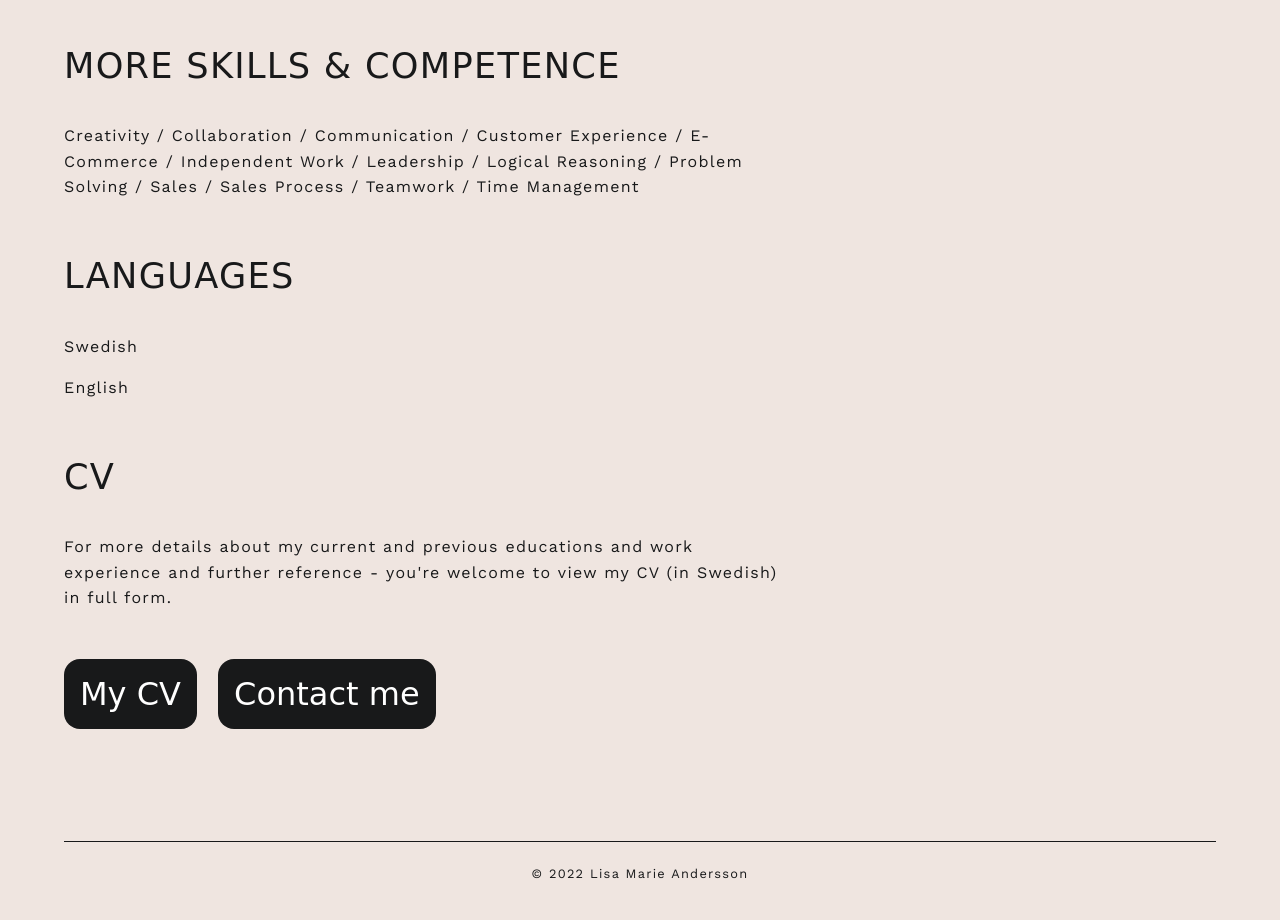
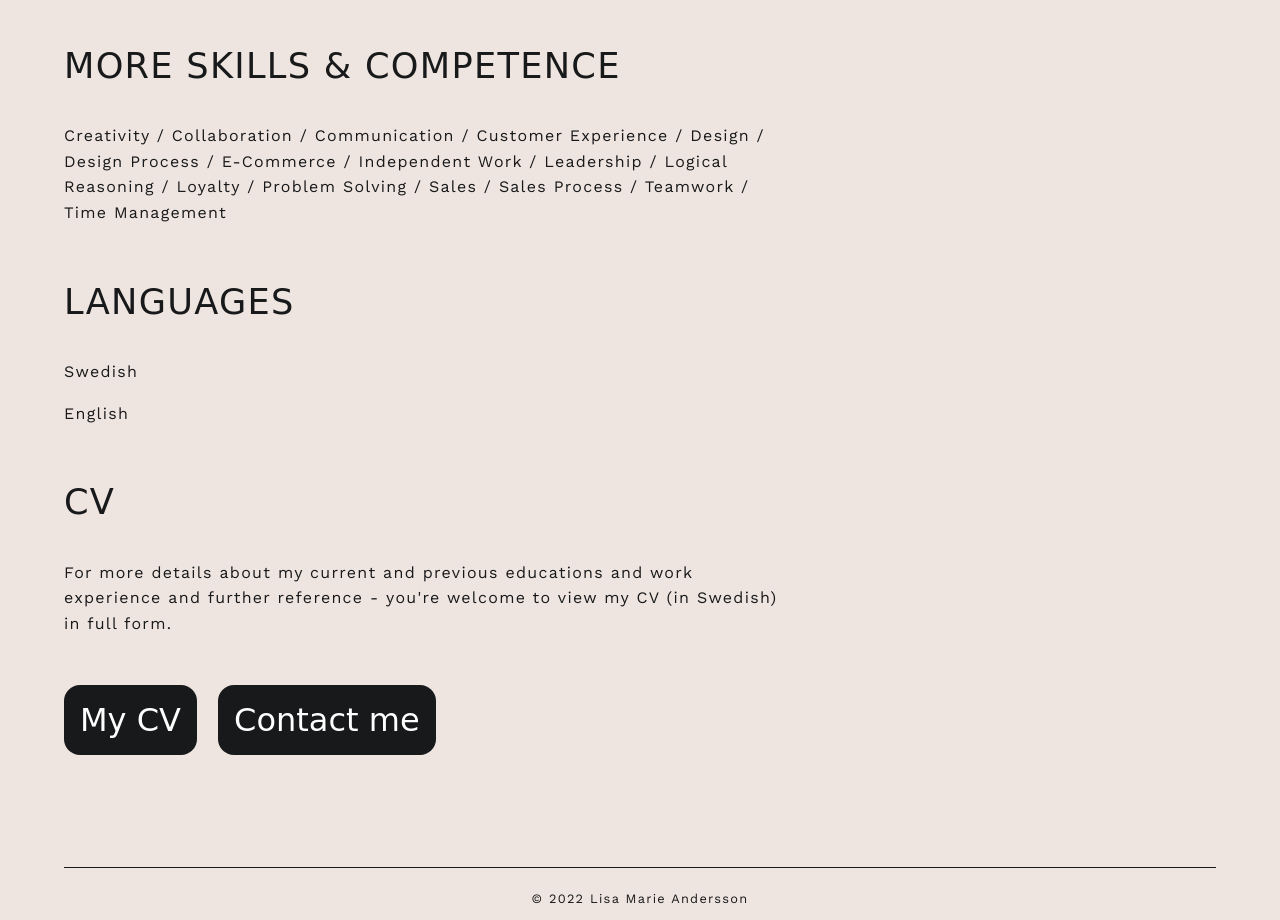
Before and after one commit to lisamarieandersson/cv, a plain HTML site: page about.html in a window 1280 px wide. Shown: the part 1720-2640 px from the top of the page. Drawn offline with nearby package versions, Linux system fonts and the light colour scheme; a web font is replaced by a local one.

Commit message:
edited presentation in about.html

```diff
--- a/about.html
+++ b/about.html
@@ -108,9 +108,9 @@
 
             <h2 class="spacing uppercase line-height font-weight-400">More skills & competence</h2>
             <p class="spacing line-height margin-bottom-3">
-                Creativity / Collaboration / Communication / Customer Experience / E-Commerce /
-                Independent Work / Leadership / Logical Reasoning / Problem Solving / Sales /
-                Sales Process / Teamwork / Time Management
+                Creativity / Collaboration / Communication / Customer Experience / Design / Design Process /
+                E-Commerce / Independent Work / Leadership / Logical Reasoning / Loyalty / Problem Solving /
+                Sales / Sales Process / Teamwork / Time Management
             </p>
 
             <h2 class="spacing uppercase line-height font-weight-400">Languages</h2>
```
